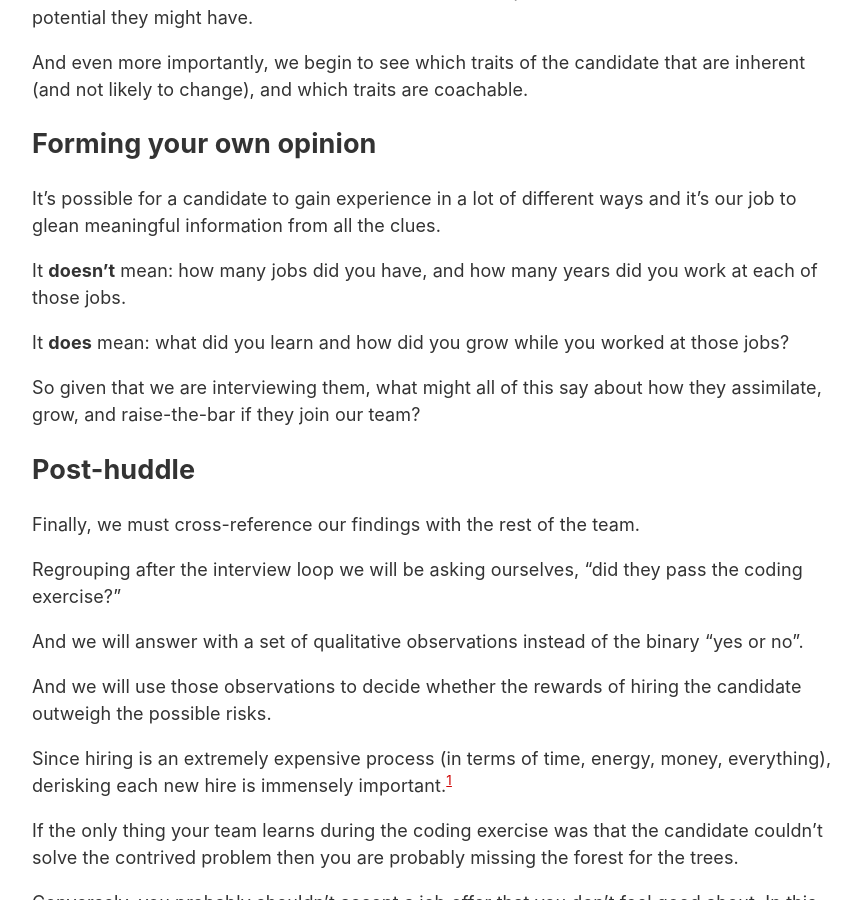
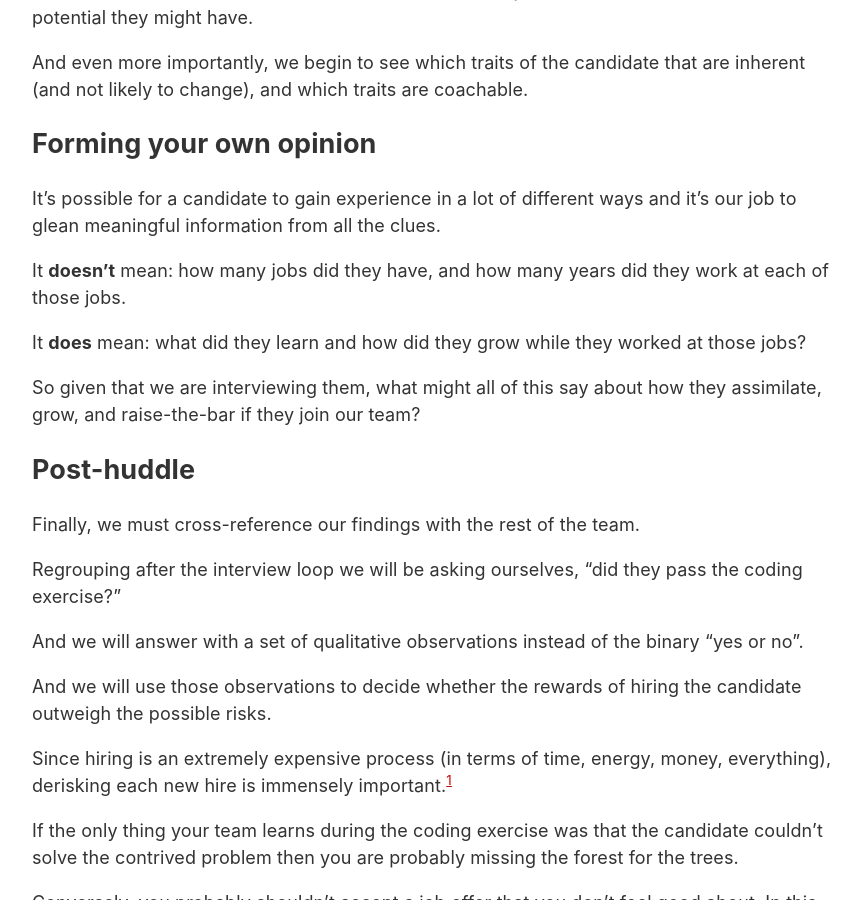
Before and after one commit to matyus/matyus.github.com, a Jekyll site: the page built from _posts/2023-02-13-did-they-pass-the-coding-exercise.md, in a window 1280 px wide and 900 px high, scrolled down 1604 px. Shown: the whole window, without its empty margins (208-1068 px from the left). Built offline with Jekyll 4.4.1, drawn with Linux system fonts in a browser that asks for light colours; our own code applies the rules of GitHub Pages for plain Markdown files.

Commit message:
Update 2023-02-13-did-they-pass-the-coding-exercise.md

```diff
--- a/_posts/2023-02-13-did-they-pass-the-coding-exercise.md
+++ b/_posts/2023-02-13-did-they-pass-the-coding-exercise.md
@@ -64,9 +64,9 @@ And even more importantly, we begin to see which traits of the candidate that ar
 
 It's possible for a candidate to gain experience in a lot of different ways and it’s our job to glean meaningful information from all the clues.
 
-It **doesn’t** mean: how many jobs did you have, and how many years did you work at each of those jobs.
+It **doesn’t** mean: how many jobs did they have, and how many years did they work at each of those jobs.
 
-It **does** mean: what did you learn and how did you grow while you worked at those jobs?
+It **does** mean: what did they learn and how did they grow while they worked at those jobs?
 
 So given that we are interviewing them, what might all of this say about how they assimilate, grow, and raise-the-bar if they join our team?
 
```
